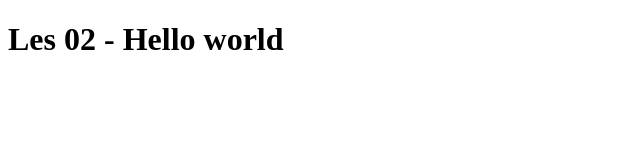
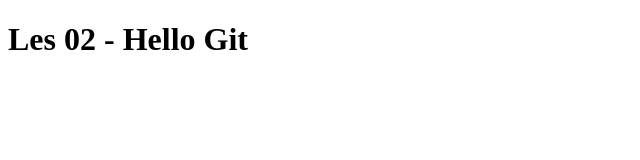
Before and after one commit to Louisedehaas/Les-02, a plain HTML site: page index.html in a window 1280 px wide. Shown: the full height of the page, 0-640 px from the left. Drawn offline with Linux system fonts and the light colour scheme.

Commit message:
tekst van hello world naar hello git veranderd

```diff
--- a/index.html
+++ b/index.html
@@ -7,6 +7,6 @@
     <title>Document</title>
 </head>
 <body>
-    <h1>Les 02 - Hello world</h1>
+    <h1>Les 02 - Hello Git</h1>
 </body>
 </html>
```
